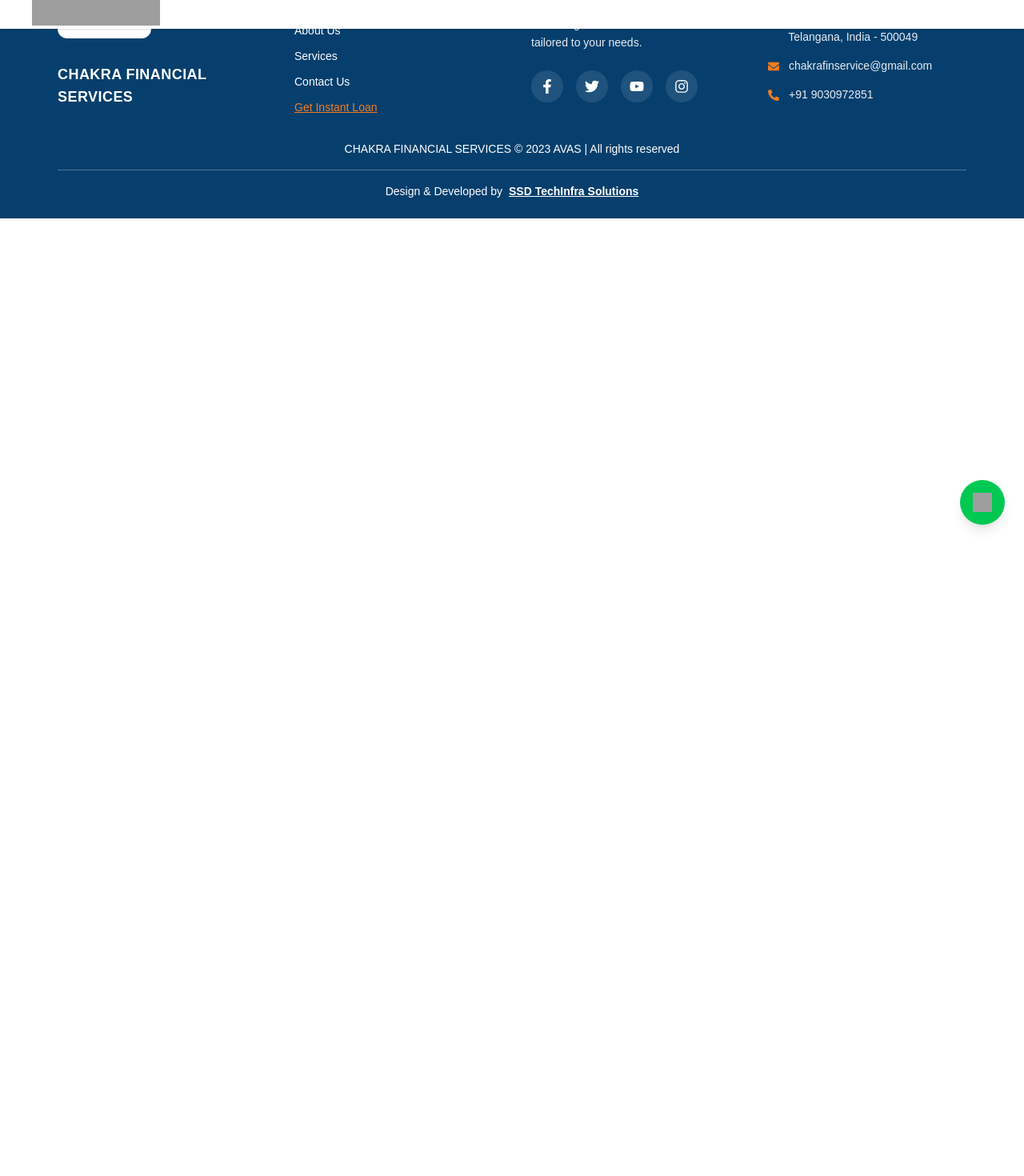
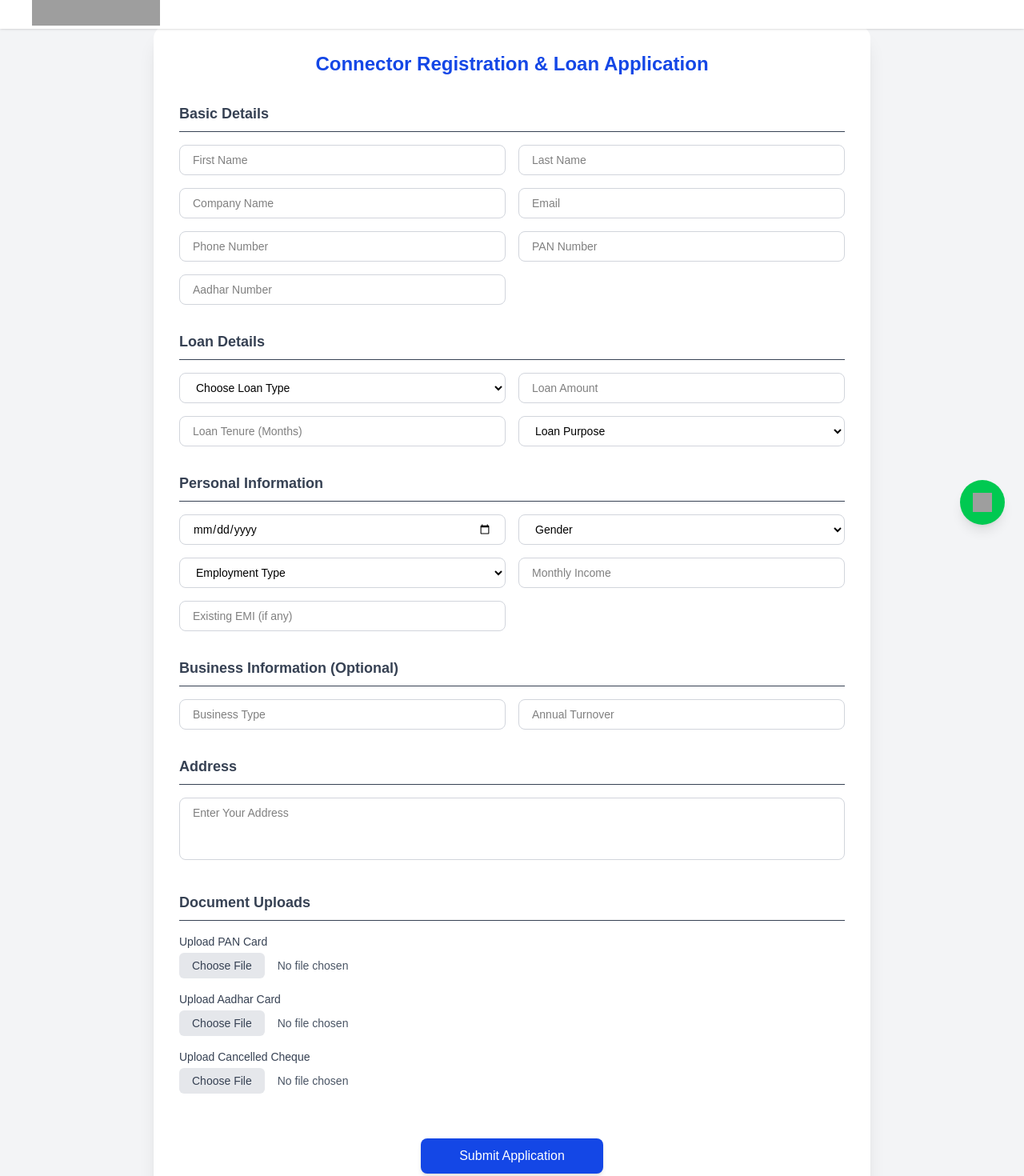
Before and after one commit to Panduarr/chakrafin_redisgn, a Next.js app: page /instantloan in a window 1280 px wide. Shown: the part 120-1590 px from the top of the page at 80% size. Before the commit the page ends 800 px from the top, so only its background shows below. Built offline with nearby package versions, Linux system fonts and the light colour scheme; grey boxes are pictures that could not be loaded.

Commit message:
v0.0.0.05

```diff
--- a/src/app/(website)/instantloan/page.jsx
+++ b/src/app/(website)/instantloan/page.jsx
@@ -1,15 +1,174 @@
+"use client";
 import Footer from "@/app/components/shared/Footer";
 import Navbar from "@/app/components/shared/Navbar";
 import React from "react";
 
 function InstanLoan() {
   return (
-    <div>
+    <div className="bg-gray-100">
       <Navbar active="instantloan" />
       Instant Loan
+      <ConnectorRegistrationForm />
       <Footer active="instantloan"/>
     </div>
   );
 }
 
 export default InstanLoan;
+
+
+
+
+function ConnectorRegistrationForm() {
+  return (
+    <div className="min-h-screen bg-gray-100 flex items-center justify-center p-4 mt-28">
+      <div className="w-full max-w-4xl bg-white rounded-2xl shadow-xl p-8">
+        <h2 className="text-center text-2xl font-semibold text-blue-700 mb-8">
+          Connector Registration & Loan Application
+        </h2>
+
+        <form className="space-y-8">
+          {/* ---------------- BASIC DETAILS ---------------- */}
+          <Section title="Basic Details">
+            <Grid>
+              <Input placeholder="First Name" />
+              <Input placeholder="Last Name" />
+              <Input placeholder="Company Name" />
+              <Input type="email" placeholder="Email" />
+              <Input placeholder="Phone Number" />
+              <Input placeholder="PAN Number" />
+              <Input placeholder="Aadhar Number" />
+            </Grid>
+          </Section>
+
+          {/* ---------------- LOAN DETAILS ---------------- */}
+          <Section title="Loan Details">
+            <Grid>
+              <Select
+                placeholder="Choose Loan Type"
+                options={[
+                  "Personal Loan",
+                  "Business Loan",
+                  "Home Loan",
+                  "Education Loan",
+                ]}
+              />
+              <Input placeholder="Loan Amount" />
+              <Input placeholder="Loan Tenure (Months)" />
+              <Select
+                placeholder="Loan Purpose"
+                options={[
+                  "Business Expansion",
+                  "Home Purchase",
+                  "Education",
+                  "Medical",
+                  "Other",
+                ]}
+              />
+            </Grid>
+          </Section>
+
+          {/* ---------------- PERSONAL INFO ---------------- */}
+          <Section title="Personal Information">
+            <Grid>
+              <Input type="date" />
+              <Select
+                placeholder="Gender"
+                options={["Male", "Female", "Other"]}
+              />
+              <Select
+                placeholder="Employment Type"
+                options={["Salaried", "Self Employed", "Business Owner"]}
+              />
+              <Input placeholder="Monthly Income" />
+              <Input placeholder="Existing EMI (if any)" />
+            </Grid>
+          </Section>
+
+          {/* ---------------- BUSINESS INFO (OPTIONAL) ---------------- */}
+          <Section title="Business Information (Optional)">
+            <Grid>
+              <Input placeholder="Business Type" />
+              <Input placeholder="Annual Turnover" />
+            </Grid>
+          </Section>
+
+          {/* ---------------- ADDRESS ---------------- */}
+          <Section title="Address">
+            <textarea
+              rows="3"
+              placeholder="Enter Your Address"
+              className="input resize-none"
+            />
+          </Section>
+
+          {/* ---------------- DOCUMENT UPLOADS ---------------- */}
+          <Section title="Document Uploads">
+            <div className="space-y-4">
+              <FileUpload label="Upload PAN Card" />
+              <FileUpload label="Upload Aadhar Card" />
+              <FileUpload label="Upload Cancelled Cheque" />
+            </div>
+          </Section>
+
+          {/* ---------------- SUBMIT ---------------- */}
+          <div className="flex justify-center pt-6">
+            <button
+              type="submit"
+              className="bg-blue-700 hover:bg-blue-800 text-white px-12 py-2.5 rounded-lg shadow-md transition"
+            >
+              Submit Application
+            </button>
+          </div>
+        </form>
+      </div>
+    </div>
+  );
+}
+
+/* ---------------- REUSABLE COMPONENTS ---------------- */
+
+const Section = ({ title, children }) => (
+  <div>
+    <h3 className="text-lg font-semibold text-gray-700 mb-4 border-b pb-2">
+      {title}
+    </h3>
+    {children}
+  </div>
+);
+
+const Grid = ({ children }) => (
+  <div className="grid grid-cols-1 md:grid-cols-2 gap-4">
+    {children}
+  </div>
+);
+
+const Input = ({ type = "text", placeholder }) => (
+  <input type={type} placeholder={placeholder} className="input" />
+);
+
+const Select = ({ placeholder, options }) => (
+  <select className="input">
+    <option>{placeholder}</option>
+    {options.map((opt, i) => (
+      <option key={i}>{opt}</option>
+    ))}
+  </select>
+);
+
+const FileUpload = ({ label }) => (
+  <div>
+    <label className="block text-sm font-medium text-gray-700 mb-1">
+      {label}
+    </label>
+    <input
+      type="file"
+      className="block w-full text-sm text-gray-600
+      file:mr-4 file:py-1.5 file:px-4
+      file:rounded-md file:border-0
+      file:text-sm file:font-medium
+      file:bg-gray-200 file:text-gray-700
+      hover:file:bg-gray-300"
+    />
+  </div>
+);
--- a/src/app/globals.css
+++ b/src/app/globals.css
@@ -23,3 +23,9 @@ body {
 
   font-family: Arial, Helvetica, sans-serif;
 }
+
+
+.input {
+  @apply w-full rounded-lg border border-gray-300 px-4 py-2
+  text-sm focus:outline-none focus:ring-2 focus:ring-blue-500;
+}
```
Also changed, not shown: src/app/components/shared/Navbar.jsx (+1 -6 lines).
